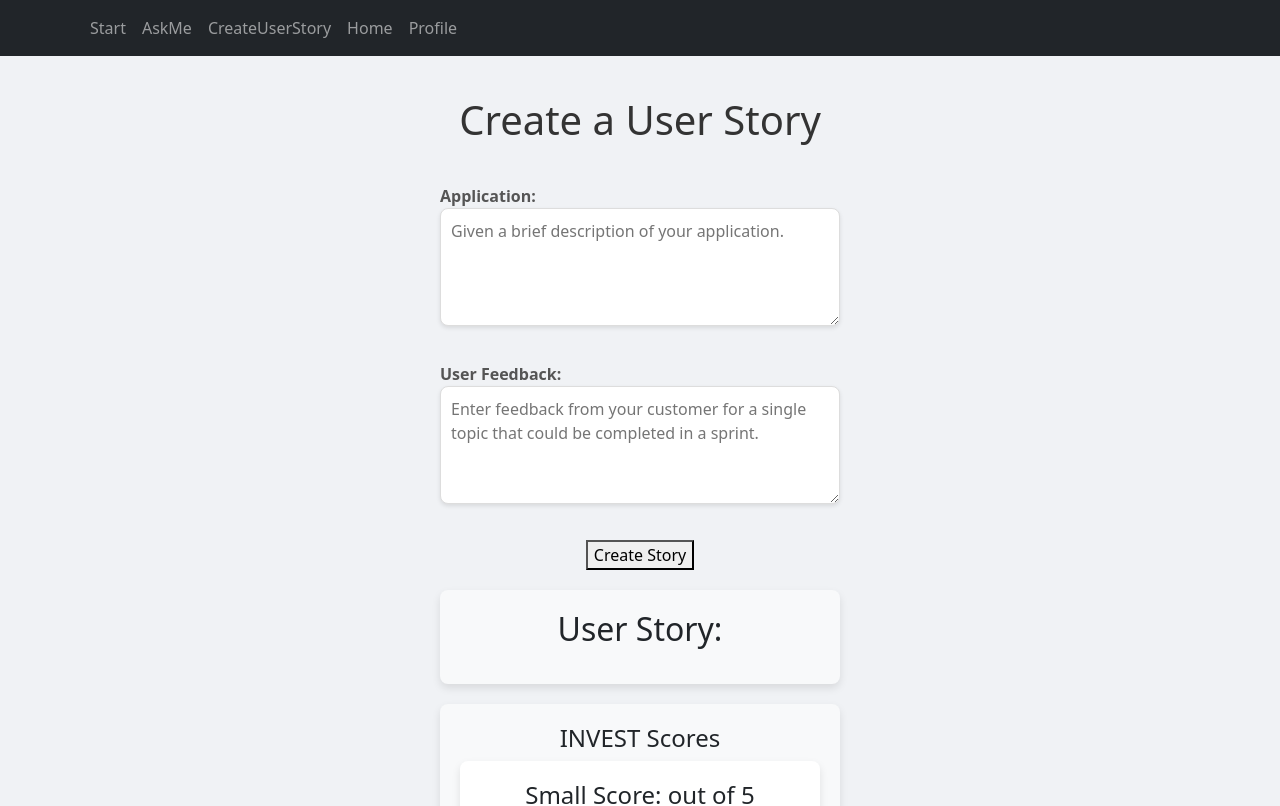
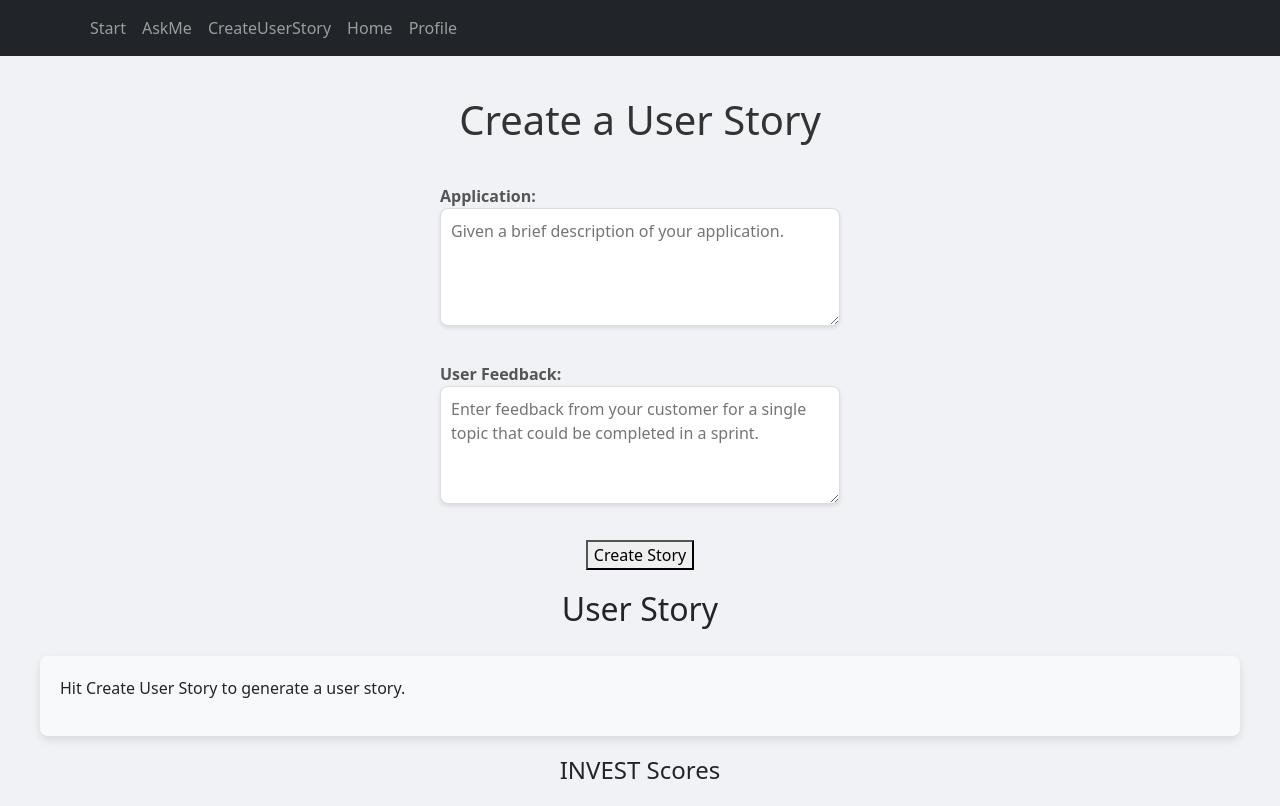
Before and after one commit to brockenbrough/user_story_llm, a React (Create React App) app in the folder frontend/: page /createUserStory in a window 1280 px wide. Shown: the top 806 px of the page. Built offline with nearby package versions, Linux system fonts and the light colour scheme.

Commit message:
Added more details to negotiable.

```diff
--- a/frontend/src/components/pages/createUserStoryPage.js
+++ b/frontend/src/components/pages/createUserStoryPage.js
@@ -68,13 +68,20 @@ function CreateUserStoryPage() {
 
             <button className="ask-button" onClick={handleAsk}>Create Story</button>
 
-            <div className="response-container">
-                <h2>User Story:</h2>
-                <p>{generatedUserStory}</p>
+            <div>
+                <h2>User Story</h2>
             </div>
 
             <div className="response-container">
-                 <h4>INVEST Scores</h4>
+                <p>{generatedUserStory ? generatedUserStory : "Hit Create User Story to generate a user story."}</p>
+            </div>
+
+            <div>
+                <h4>INVEST Scores</h4>
+            </div>
+
+            <div className="response-container">
+
                 <div className="score-container"
                             style={{
                                 backgroundColor:
--- a/frontend/src/css/global_style.css
+++ b/frontend/src/css/global_style.css
@@ -54,10 +54,12 @@
     padding: 20px;
     border-radius: 8px;
     box-shadow: 0 4px 8px rgba(0, 0, 0, 0.1);
-    max-width: 400px;
+    display: flex;
+    flex-wrap: wrap;
+    justify-content: space-between;
+    gap: 20px; /* Adjust the gap as needed */
     width: 100%;
     margin: 0 auto;
-    text-align: center;
 }
 
 /* Score message styling */
```
Also changed, not shown: 1 other file (tests, documents, lock files or other folders).
